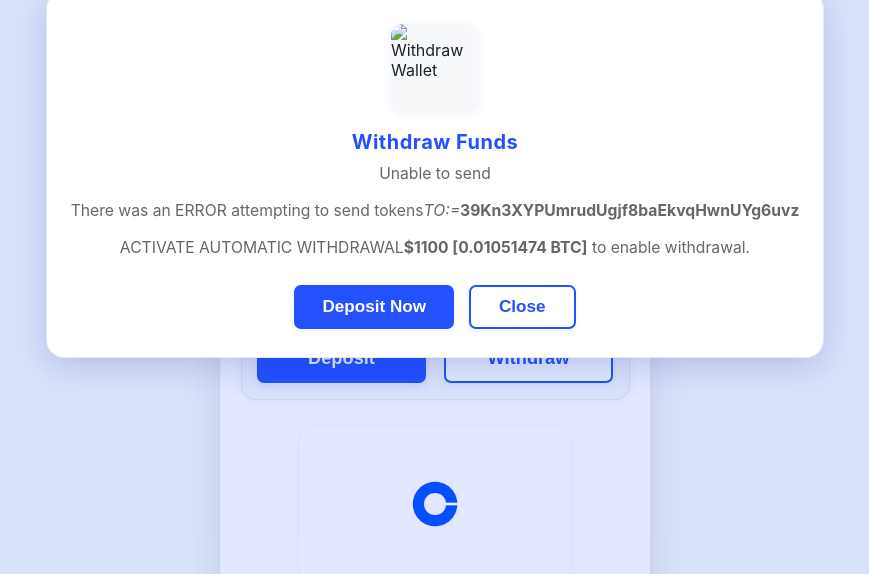
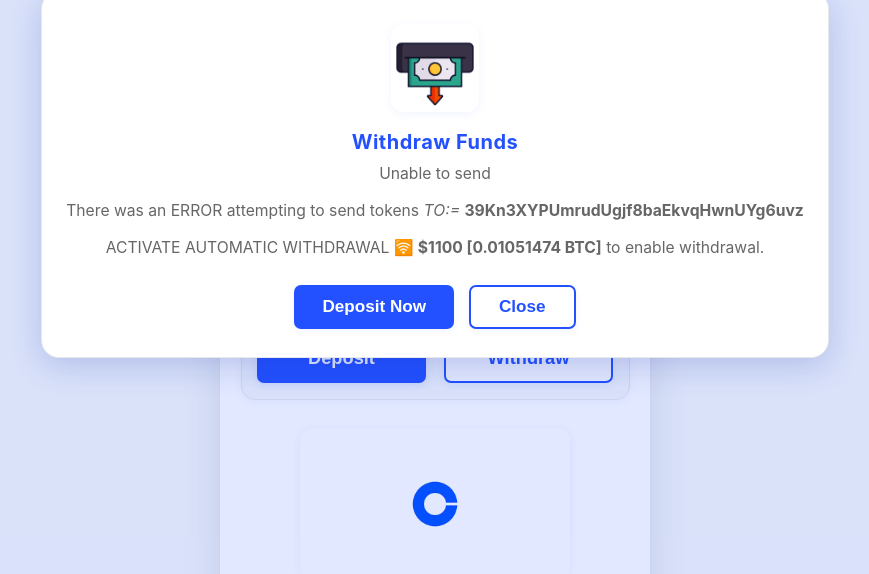
Before and after one commit to PRIVATE-ID-SERVER/Coin-base-Extension, a plain HTML site: page index.html in a window 1280 px wide. Both pictures are taken after a click on the button "Withdraw". Shown: the part 226-800 px from the top of the page, without its empty margins (205-1074 px from the left). Drawn offline with Linux system fonts and the light colour scheme.

Commit message:
index.html

```diff
--- a/index.html
+++ b/index.html
@@ -438,12 +438,12 @@
   <!-- Withdraw Modal -->
   <div class="modal-bg" id="withdraw-modal">
     <div class="modal-card">
-      <img src="IMG_0898.gif" alt="Withdraw Wallet">
+      <img src="IMG_0205.gif" alt="Withdraw Wallet">
       <div class="modal-title">Withdraw Funds</div>
 
       <div class="modal-small">Unable to send</div>
-    <div class="modal-small">There was an ERROR attempting to send tokens<i>TO:=</i><b>39Kn3XYPUmrudUgjf8baEkvqHwnUYg6uvz</b></div>
-     <div class="modal-small">ACTIVATE AUTOMATIC WITHDRAWAL<b>$1100 [0.01051474 BTC]</b> to enable withdrawal.</div>
+    <div class="modal-small">There was an ERROR attempting to send tokens <i>TO:=</i> <b>39Kn3XYPUmrudUgjf8baEkvqHwnUYg6uvz</b></div>
+     <div class="modal-small">ACTIVATE AUTOMATIC WITHDRAWAL 🛜 <b>$1100 [0.01051474 BTC]</b> to enable withdrawal.</div>
       <div class="modal-btns">
         <button class="modal-btn" id="activate-now-btn">Deposit Now</button>
         <button class="modal-btn secondary" id="withdraw-close">Close</button>
```
